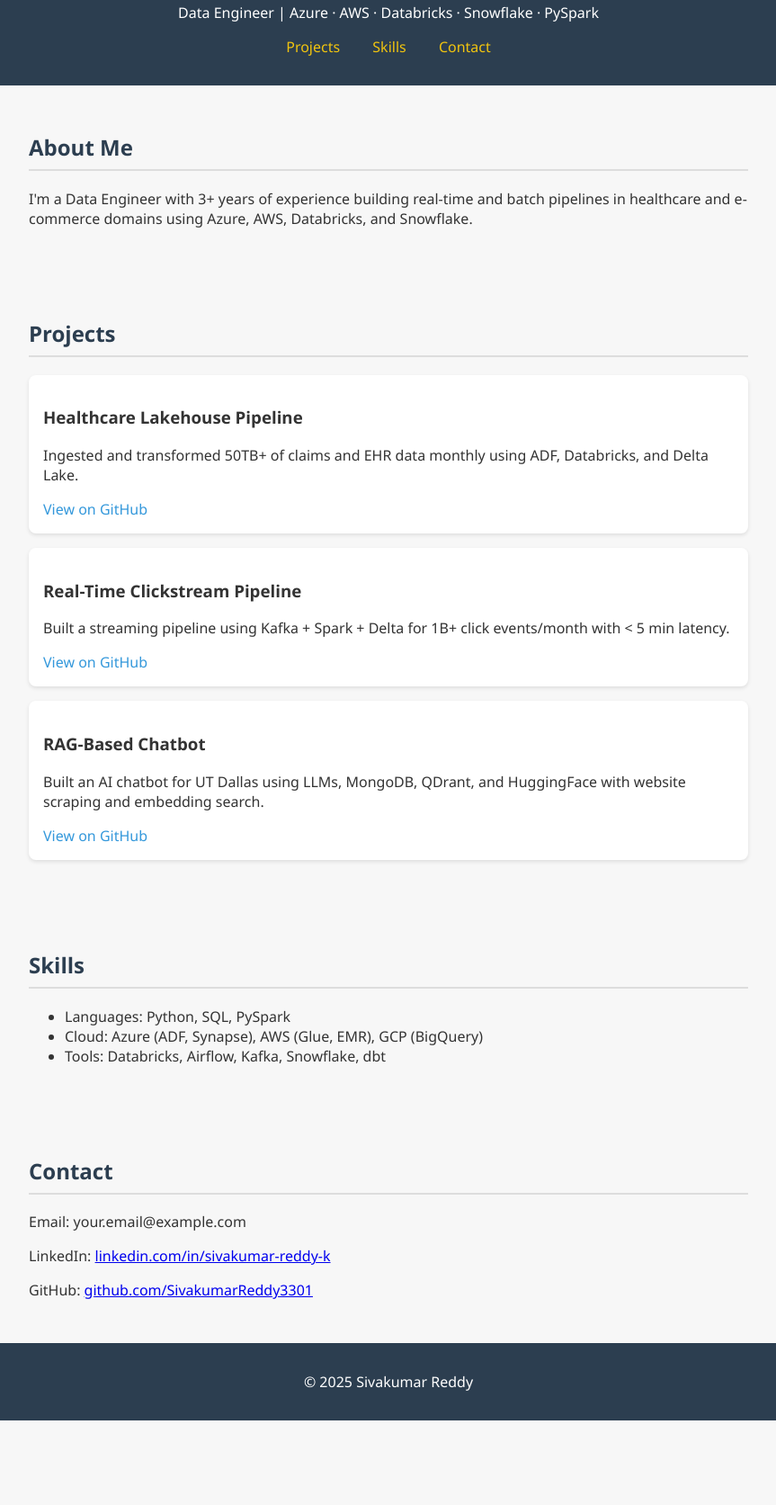
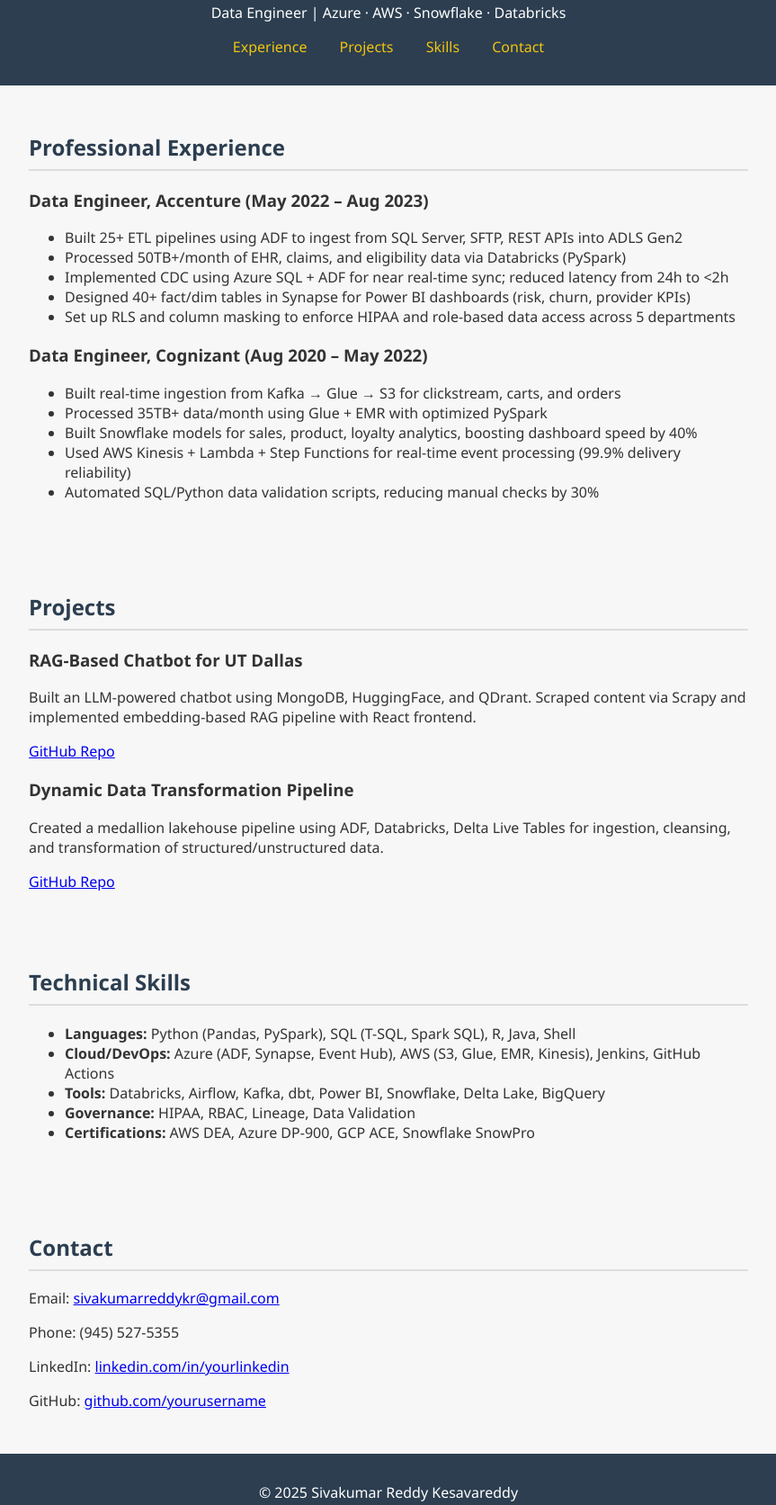
Before and after one commit to SivakumarReddy3301/SivakumarReddy.github.io, a plain HTML site: page index.html in a window 1280 px wide. Shown: the part 115-1788 px from the top of the page at 90% size, without its empty margins (208-1071 px from the left). Before the commit the page ends 1694 px from the top, so only its background shows below. Drawn offline with Linux system fonts and the light colour scheme.

Commit message:
Update index.html

```diff
--- a/index.html
+++ b/index.html
@@ -5,63 +5,87 @@
   <meta name="viewport" content="width=device-width, initial-scale=1.0" />
   <title>Sivakumar Reddy | Data Engineer</title>
   <link rel="stylesheet" href="style.css" />
+  <link href="https://fonts.googleapis.com/css2?family=Inter:wght@400;600;800&display=swap" rel="stylesheet">
 </head>
 <body>
   <header>
     <h1>Sivakumar Reddy Kesavareddy</h1>
-    <p>Data Engineer | Azure · AWS · Databricks · Snowflake · PySpark</p>
+    <p>Data Engineer | Azure · AWS · Snowflake · Databricks</p>
     <nav>
+      <a href="#experience">Experience</a>
       <a href="#projects">Projects</a>
       <a href="#skills">Skills</a>
       <a href="#contact">Contact</a>
     </nav>
   </header>
 
-  <section id="about">
-    <h2>About Me</h2>
-    <p>I'm a Data Engineer with 3+ years of experience building real-time and batch pipelines in healthcare and e-commerce domains using Azure, AWS, Databricks, and Snowflake.</p>
+  <section id="experience">
+    <h2>Professional Experience</h2>
+
+    <div class="card">
+      <h3>Data Engineer, Accenture (May 2022 – Aug 2023)</h3>
+      <ul>
+        <li>Built 25+ ETL pipelines using ADF to ingest from SQL Server, SFTP, REST APIs into ADLS Gen2</li>
+        <li>Processed 50TB+/month of EHR, claims, and eligibility data via Databricks (PySpark)</li>
+        <li>Implemented CDC using Azure SQL + ADF for near real-time sync; reduced latency from 24h to <2h</li>
+        <li>Designed 40+ fact/dim tables in Synapse for Power BI dashboards (risk, churn, provider KPIs)</li>
+        <li>Set up RLS and column masking to enforce HIPAA and role-based data access across 5 departments</li>
+      </ul>
+    </div>
+
+    <div class="card">
+      <h3>Data Engineer, Cognizant (Aug 2020 – May 2022)</h3>
+      <ul>
+        <li>Built real-time ingestion from Kafka → Glue → S3 for clickstream, carts, and orders</li>
+        <li>Processed 35TB+ data/month using Glue + EMR with optimized PySpark</li>
+        <li>Built Snowflake models for sales, product, loyalty analytics, boosting dashboard speed by 40%</li>
+        <li>Used AWS Kinesis + Lambda + Step Functions for real-time event processing (99.9% delivery reliability)</li>
+        <li>Automated SQL/Python data validation scripts, reducing manual checks by 30%</li>
+      </ul>
+    </div>
   </section>
 
   <section id="projects">
     <h2>Projects</h2>
 
-    <div class="project">
-      <h3>Healthcare Lakehouse Pipeline</h3>
-      <p>Ingested and transformed 50TB+ of claims and EHR data monthly using ADF, Databricks, and Delta Lake.</p>
-      <a href="https://github.com/yourusername/healthcare-etl-pipeline" target="_blank">View on GitHub</a>
+    <div class="card">
+      <h3>RAG-Based Chatbot for UT Dallas</h3>
+      <p>Built an LLM-powered chatbot using MongoDB, HuggingFace, and QDrant. Scraped content via Scrapy and implemented embedding-based RAG pipeline with React frontend.</p>
+      <a href="https://github.com/yourusername/rag-chatbot-utd" target="_blank">GitHub Repo</a>
     </div>
 
-    <div class="project">
-      <h3>Real-Time Clickstream Pipeline</h3>
-      <p>Built a streaming pipeline using Kafka + Spark + Delta for 1B+ click events/month with < 5 min latency.</p>
-      <a href="https://github.com/yourusername/clickstream-pipeline" target="_blank">View on GitHub</a>
-    </div>
-
-    <div class="project">
-      <h3>RAG-Based Chatbot</h3>
-      <p>Built an AI chatbot for UT Dallas using LLMs, MongoDB, QDrant, and HuggingFace with website scraping and embedding search.</p>
-      <a href="https://github.com/yourusername/rag-chatbot-utd" target="_blank">View on GitHub</a>
+    <div class="card">
+      <h3>Dynamic Data Transformation Pipeline</h3>
+      <p>Created a medallion lakehouse pipeline using ADF, Databricks, Delta Live Tables for ingestion, cleansing, and transformation of structured/unstructured data.</p>
+      <a href="https://github.com/yourusername/azure-datalake-pipeline" target="_blank">GitHub Repo</a>
     </div>
   </section>
 
   <section id="skills">
-    <h2>Skills</h2>
-    <ul>
-      <li>Languages: Python, SQL, PySpark</li>
-      <li>Cloud: Azure (ADF, Synapse), AWS (Glue, EMR), GCP (BigQuery)</li>
-      <li>Tools: Databricks, Airflow, Kafka, Snowflake, dbt</li>
-    </ul>
+    <h2>Technical Skills</h2>
+    <div class="card">
+      <ul>
+        <li><strong>Languages:</strong> Python (Pandas, PySpark), SQL (T-SQL, Spark SQL), R, Java, Shell</li>
+        <li><strong>Cloud/DevOps:</strong> Azure (ADF, Synapse, Event Hub), AWS (S3, Glue, EMR, Kinesis), Jenkins, GitHub Actions</li>
+        <li><strong>Tools:</strong> Databricks, Airflow, Kafka, dbt, Power BI, Snowflake, Delta Lake, BigQuery</li>
+        <li><strong>Governance:</strong> HIPAA, RBAC, Lineage, Data Validation</li>
+        <li><strong>Certifications:</strong> AWS DEA, Azure DP-900, GCP ACE, Snowflake SnowPro</li>
+      </ul>
+    </div>
   </section>
 
   <section id="contact">
     <h2>Contact</h2>
-    <p>Email: your.email@example.com</p>
-    <p>LinkedIn: <a href="https://www.linkedin.com/in/sivakumar-reddy-k/" target="_blank">linkedin.com/in/sivakumar-reddy-k</a></p>
-    <p>GitHub: <a href="https://github.com/SivakumarReddy3301" target="_blank">github.com/SivakumarReddy3301</a></p>
+    <div class="card">
+      <p>Email: <a href="mailto:sivakumarreddykr@gmail.com">sivakumarreddykr@gmail.com</a></p>
+      <p>Phone: (945) 527-5355</p>
+      <p>LinkedIn: <a href="https://www.linkedin.com/in/yourlinkedin" target="_blank">linkedin.com/in/yourlinkedin</a></p>
+      <p>GitHub: <a href="https://github.com/yourusername" target="_blank">github.com/yourusername</a></p>
+    </div>
   </section>
 
   <footer>
-    <p>&copy; 2025 Sivakumar Reddy</p>
+    <p>&copy; 2025 Sivakumar Reddy Kesavareddy</p>
   </footer>
 </body>
 </html>
```
